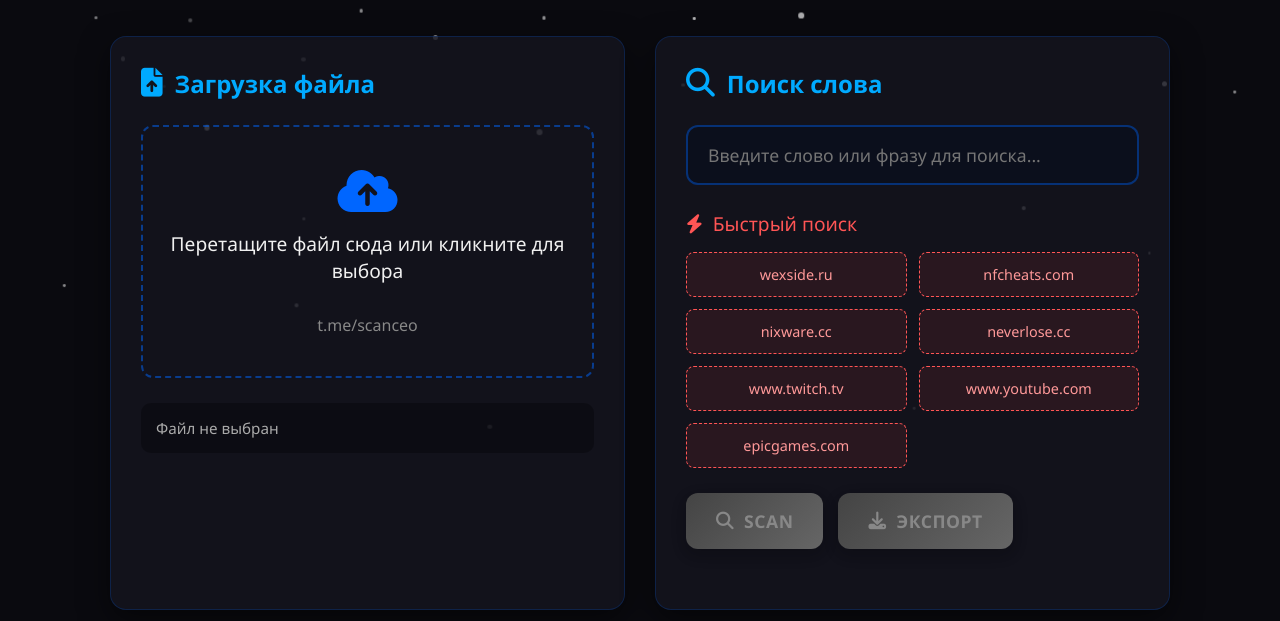
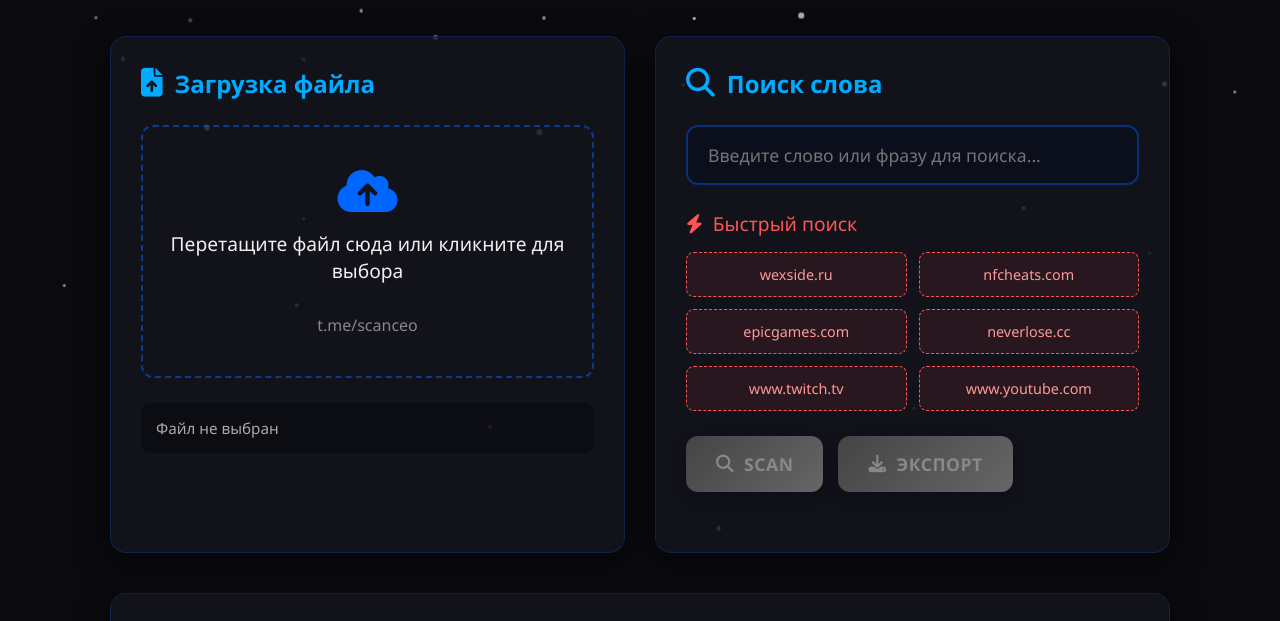
Before and after one commit to Lonexdd/bio.github.io, a plain HTML site: page index.html in a window 1280 px wide. Shown: the part 149-770 px from the top of the page. Drawn offline with Linux system fonts and the light colour scheme.

Commit message:
Update index.html

```diff
--- a/index.html
+++ b/index.html
@@ -723,11 +723,10 @@
         const quickSearchWords = [
             'wexside.ru',
             'nfcheats.com',
-            'nixware.cc',
+            'epicgames.com',
             'neverlose.cc',
             'www.twitch.tv',
             'www.youtube.com',
-            'epicgames.com',
         ];
 
         // Создание снежинок
```
